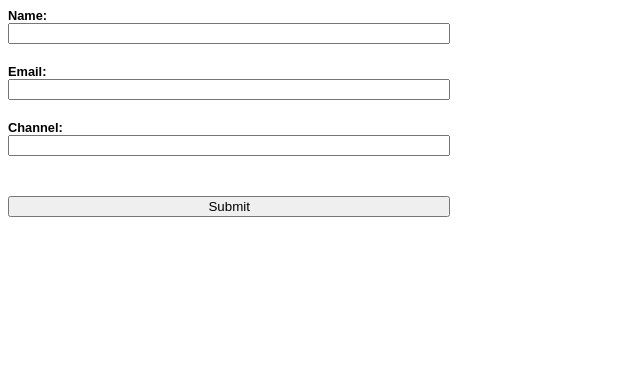
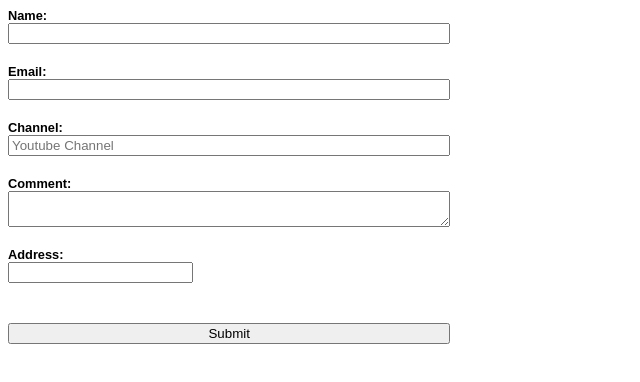
Before and after one commit to jeromeski/formik-demo-1, a React (Create React App) app: page / in a window 1280 px wide. Shown: the top 382 px of the page, without its empty margins (0-640 px from the left). Built offline with nearby package versions, Linux system fonts and the light colour scheme.

Commit message:
Field Component Revisited

```diff
--- a/src/YoutubeForm.js
+++ b/src/YoutubeForm.js
@@ -23,7 +23,6 @@
 
 
 function YoutubeForm() {
-
 
   return (
     <Formik
@@ -58,8 +57,31 @@
             type="text"
             name="channel"
             id="channel"
+            placeholder="Youtube Channel"
           />
           <ErrorMessage name="channel"/>
+        </div>
+        <div className="form-control">
+          <label htmlFor="comment">Comment:</label>
+          <Field
+            as="textarea"
+            name="comment"
+            id="comment"
+          />
+          <ErrorMessage name="comment"/>
+        </div>
+        <div className="form-control">
+          <label htmlFor="address">Address:</label>
+          <Field name="address">
+            {(props) => {
+              const {field, form, meta} = props;
+              console.log(props)
+              return <div>
+                <input type='text' id="address" {...field}/>
+                {meta.touched && meta.error ? <div>{meta.error}</div> : null}
+              </div>
+            }}
+          </Field>
         </div>
 
         <div>
```
